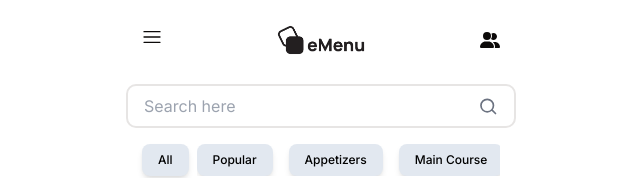
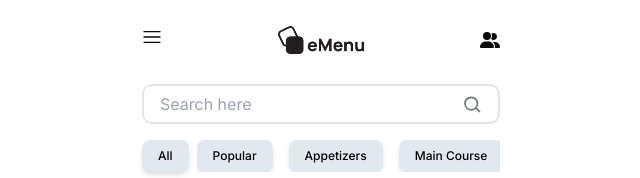
Before and after one commit to jmmaglonzo/E-MENU-FE, a Next.js app: page / in a window 1280 px wide. Shown: the top 178 px of the page, without its empty margins (319-959 px from the left). Built offline with nearby package versions, Linux system fonts and the light colour scheme; no server answers.

Commit message:
styles: fix searchbox style

```diff
--- a/src/components/header/searchBox.tsx
+++ b/src/components/header/searchBox.tsx
@@ -14,10 +14,11 @@ const SearchBox = () => {
   };
 
   return (
-    <div className="container mx-auto mt-6 flex w-[90%] items-center rounded-md border-2 px-4 focus-within:border-orange-500 md:w-[400px]">
+    <div className="container">
+      <div className="mx-auto mt-6 flex w-full items-center rounded-md border-2 px-4 focus-within:border-orange-500">
         <input
           type="text"
-        className="w-full flex-grow py-2 outline-none focus:border-orange-500"
+          className="w-full flex-grow py-1.5 outline-none focus:border-orange-500"
           placeholder="Search here"
           value={query}
           onChange={handleInputChange}
@@ -39,6 +40,7 @@ const SearchBox = () => {
           </svg>
         </button>
       </div>
+    </div>
   );
 };
 
```
Lines whose indentation alone changed are shown as unchanged.
